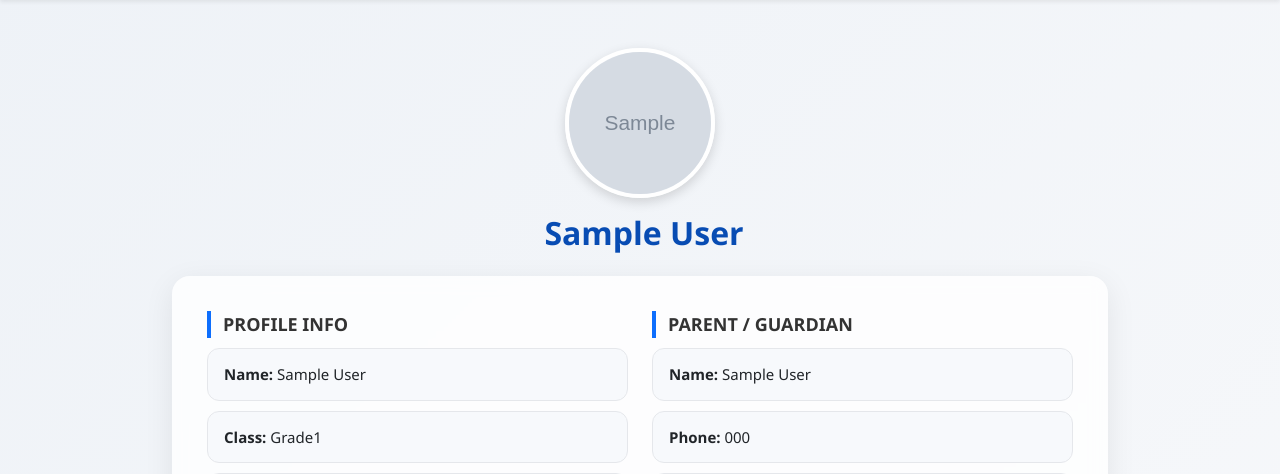
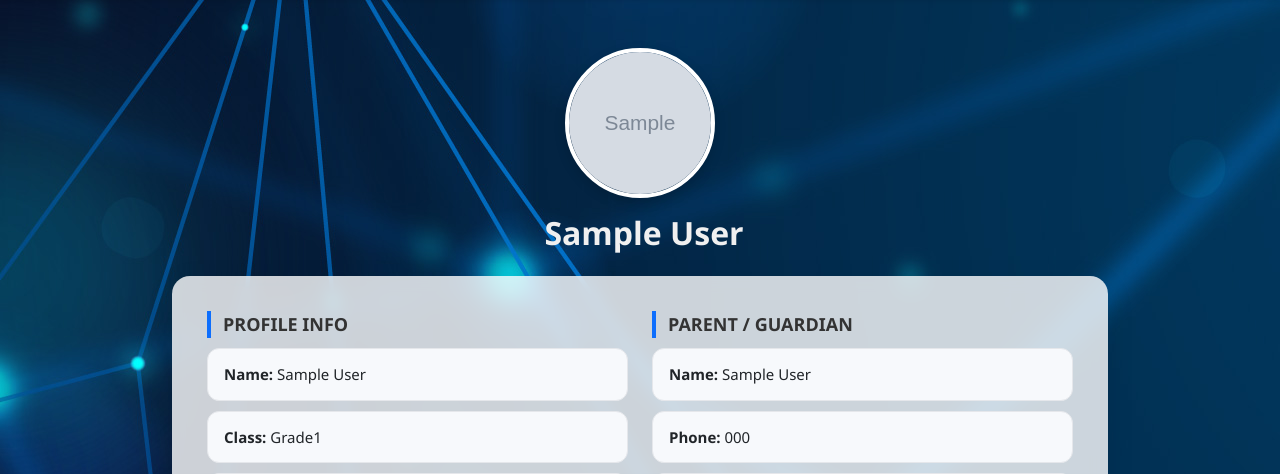
Before and after one commit to colorblack19/studentsco, a Django app: page /students/student_profile/1/ in a window 1280 px wide. Shown: the part 56-530 px from the top of the page. Run offline with Django 5.2, Linux system fonts and the light colour scheme; tables that the repository leaves empty hold one stand-in row (values such as "Sample post"); grey boxes marked "Sample" are stand-in pictures.

Commit message:
add image instudents/static/images/backo.jpg,students/templates/student_profile.html

```diff
--- a/schoolfees/settings.py
+++ b/schoolfees/settings.py
@@ -31,6 +31,8 @@ DEBUG = True
 ALLOWED_HOSTS = [
     'colorblack.pythonanywhere.com',
     'www.colorblack.pythonanywhere.com',
+    "127.0.0.1",
+    "localhost"
 ]
 
 
--- a/students/templates/student_profile.html
+++ b/students/templates/student_profile.html
@@ -8,7 +8,7 @@
     <style>
              /* ======= GLOBAL BACKGROUND (PRO GRADIENT + GLASS LOOK) ======= */
          body {
-        background: linear-gradient(to bottom right, #eef2f7, #f8f9fb);
+        background:url("{% static 'images/backo.jpg' %}");
         font-family: "Segoe UI", sans-serif;
            }
 
@@ -155,7 +155,7 @@
             </div>
 
         </form>
-            <h2 class="fw-bold mb-4 text-center" style="color:#084cb3;">
+            <h2 class="fw-bold mb-4 text-center" style="color:#f0f0f0;">
                 <i class="bi bi-person-circle me-2"></i> {{ student.full_name }}
             </h2>
 
```
Also changed, not shown: students/static/images/backo.jpg (added).
